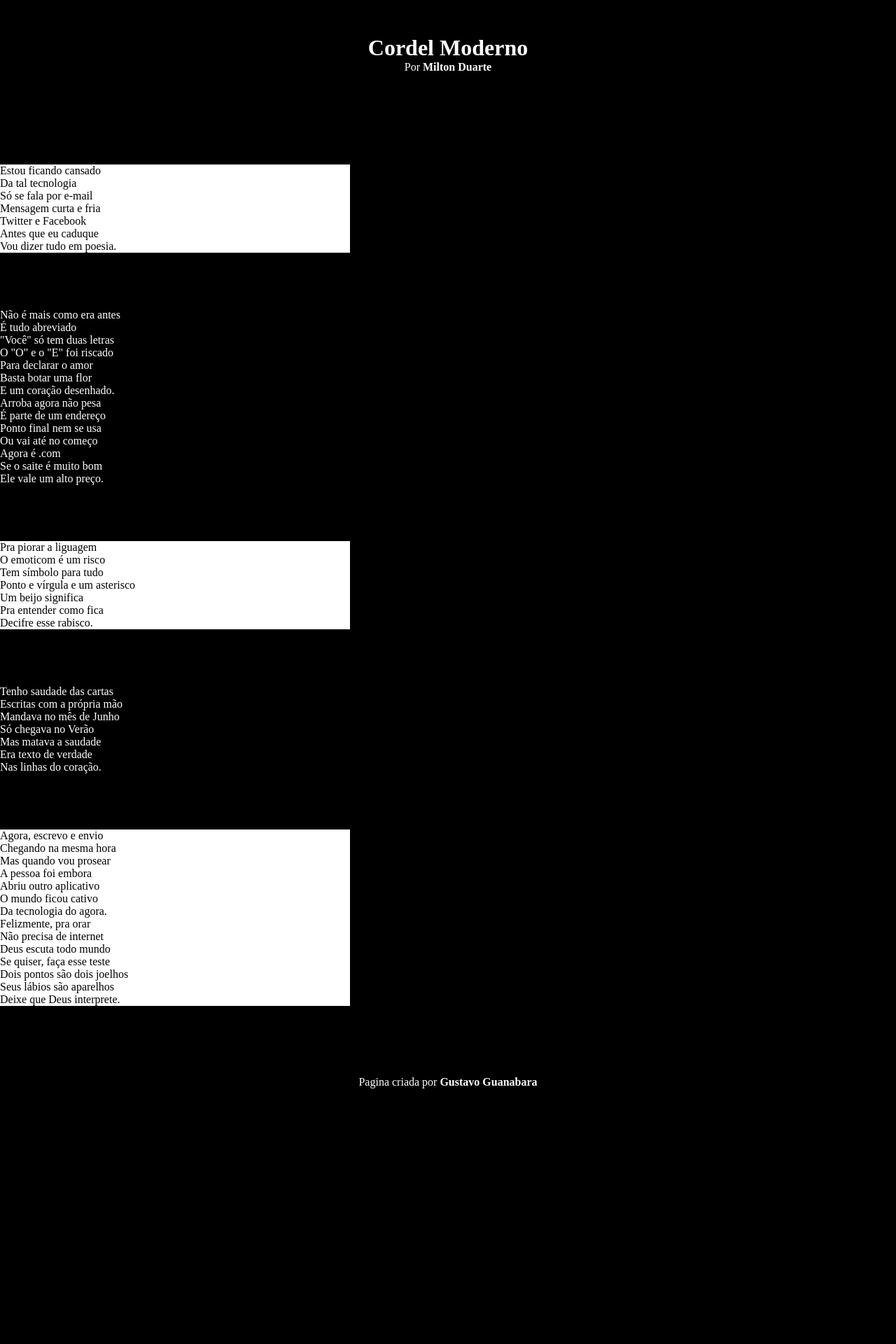
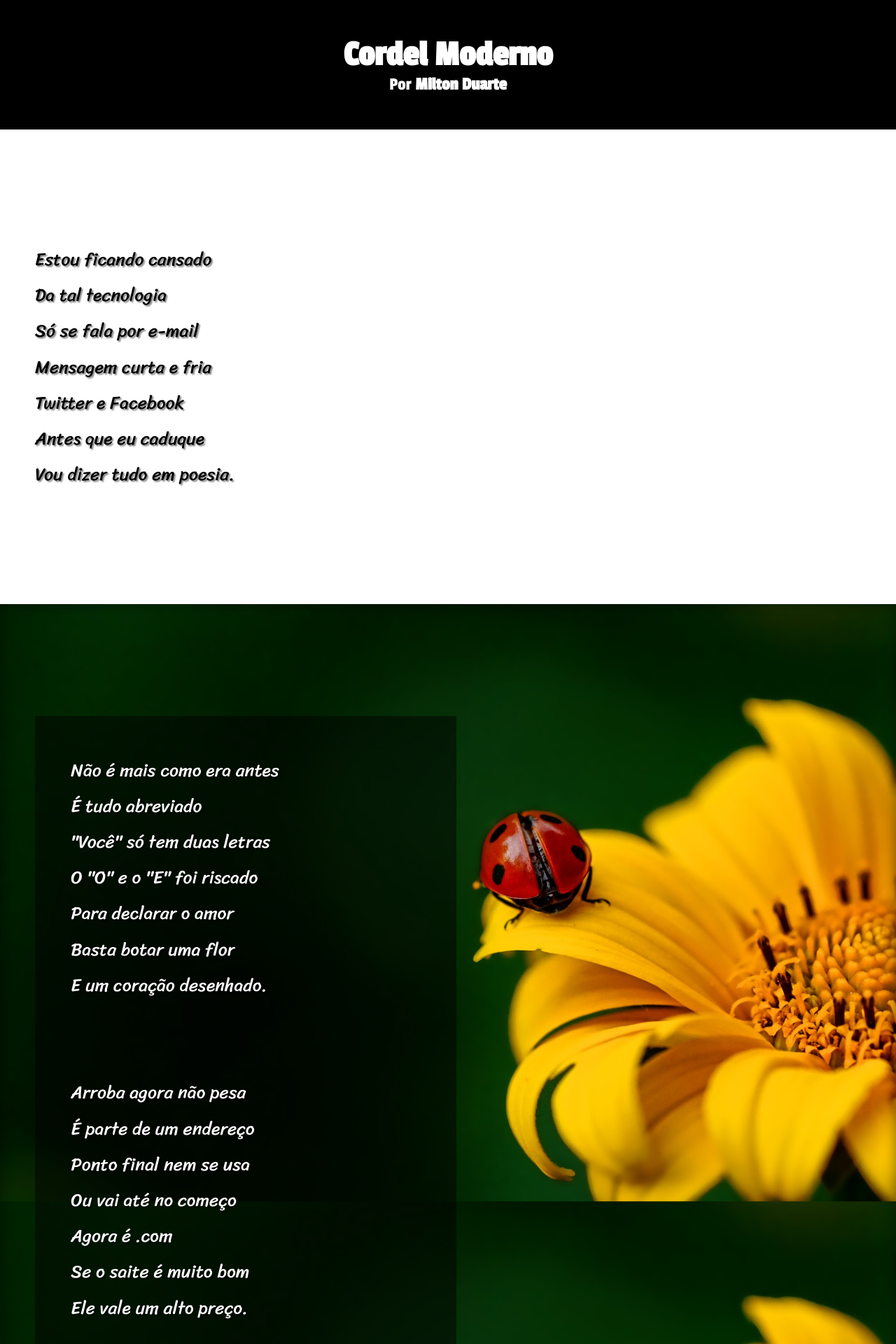
Before and after one commit to rvdemanuelcosta/WebDevelopment, a PHP site: page /desafio-cordel/index.html in a window 1280 px wide. Shown: the top 1920 px of the page at 70% size. Before the commit the page ends 1555 px from the top, so only its background shows below. Run offline with PHP 8.4, Linux system fonts and the light colour scheme.

Commit message:
Add fonts/ with 2 fonts for the page Add a background image for 2 sections, text and box shadows.

```diff
--- a/simple/desafio-cordel/index.html
+++ b/simple/desafio-cordel/index.html
@@ -27,7 +27,7 @@
                 </p>
             </section>
 
-            <section class="image">
+            <section class="image" id="img01">
                 <p>
                     Não é mais como era antes <br>
                     É tudo abreviado <br>
@@ -60,7 +60,7 @@
                 </p>
             </section>
 
-            <section class="image">
+            <section class="image" id="img02">
                 <p>
                     Tenho saudade das cartas <br>
                     Escritas com a própria mão <br>
--- a/simple/desafio-cordel/styles/style.css
+++ b/simple/desafio-cordel/styles/style.css
@@ -1,9 +1,22 @@
 @charset "UTF-8";
+@font-face {
+    font-family: "Passion One";
+    src: url("../fonts/PassionOne-Regular.ttf")
+    format('truetype');
+}
+@font-face{
+    font-family: "Sriracha";
+    src: url("../fonts/Sriracha-Regular.ttf")
+    format("truetype");
+}
 :root{
     --wletters: white;
     --bghefo: black;
     --wbg: white;
-    --tbgblack: rgba(0, 0, 0, 0.438);
+    --tbgblack: rgba(0, 0, 0, 0.486);
+    --bbg: black;
+    --font1: 'Passion One', cursive;
+    --font2: "Sriracha", cursive;
 }
 html, body {
     background-color: black;
@@ -13,10 +26,12 @@ html, body {
     padding: 0px;
 }
 header {
+    font-family: var(--font1);
     text-align: center;
     background-color: var(--bghefo);
     color: var(--wletters);
     padding-top: 50px;
+    font-size: 2vw;
 }
 header p {
     padding-bottom: 50px;
@@ -30,17 +45,39 @@ header a:hover{
     text-decoration: underline;
 }
 main {
-    width: 500px;
+    background-color: var(--bbg);
 }
 section {
-    margin: 10vh 0vh;
+    font-family: var(--font2);
+    line-height: 2em;
+    padding: 20vh 0vh;
+    font-size: 2vw;
+    padding-left: 50px;
+    text-shadow: 2px 2px 2px var(--tbgblack);
 }
 section.normal{
     background-color: var(--wbg);
 }
 section.image{
+    background-repeat: no-repeat;
+    background-size: cover;
+    background-attachment: fixed;
+    box-shadow: inset 0px 0px 20px var(--tbgblack);
+}
+section.image p {
     background-color: var(--tbgblack);
-    color: white;
+    color: var(--wletters);
+    width: 500px;
+    padding: 2em;
+
+}
+section#img01{
+    background-image: url("../imagens/background001.jpg");
+    background-position: right center;
+}
+section#img02{
+    background-image: url("../imagens/background002.jpg");
+
 }
 footer{
     text-align: center;
```
Also changed, not shown: simple/desafio-cordel/fonts/PassionOne-Regular.ttf (added), simple/desafio-cordel/fonts/Sriracha-Regular.ttf (added).
